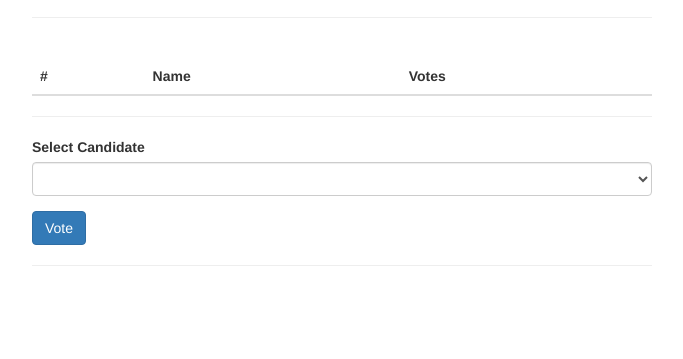
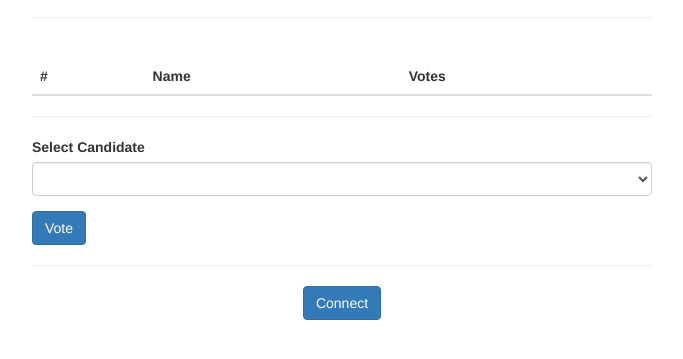
Before and after one commit to crenata/dapp-election, a website: page docs/index.html in a window 1280 px wide. Shown: the part 63-422 px from the top of the page, without its empty margins (298-981 px from the left). Drawn offline with nearby package versions, Linux system fonts and the light colour scheme.

Commit message:
Compiles assets for Github Pages

```diff
--- a/docs/index.html
+++ b/docs/index.html
@@ -39,7 +39,7 @@
                     <tbody id="candidatesResults"></tbody>
                 </table>
                 <hr/>
-                <form onSubmit="App.castVote(); return false;">
+                <form onsubmit="App.castVote(); return false;">
                     <div class="form-group">
                         <label for="candidatesSelect">Select Candidate</label>
                         <select class="form-control" id="candidatesSelect"></select>
@@ -48,6 +48,9 @@
                     <hr/>
                 </form>
                 <p id="accountAddress" class="text-center"></p>
+                <div class="text-center">
+                    <button id="connect-button" class="btn btn-primary" onclick="App.connectAccount();">Connect</button>
+                </div>
             </div>
         </div>
     </div>
--- a/docs/js/app.js
+++ b/docs/js/app.js
@@ -30,6 +30,18 @@ App = {
         });
     },
 
+    connectAccount: () => {
+        if (typeof ethereum !== "undefined") {
+            ethereum.request({method: "eth_requestAccounts"});
+        } else if (typeof web3 !== "undefined") {
+            try {
+                ethereum.enable();
+            } catch (e) {
+                console.error(e);
+            }
+        }
+    },
+
     listenForAccount: () => {
         if (typeof ethereum !== "undefined") {
             ethereum.on("accountsChanged", (accounts) => {
@@ -55,6 +67,13 @@ App = {
         let electionInstance;
         let loader = $("#loader");
         let content = $("#content");
+        let connectButton = $("#connect-button");
+
+        if (typeof App.account !== "undefined" && App.account !== null && App.account !== "" && App.account.length >= 42) {
+            connectButton.hide();
+        } else {
+            connectButton.show();
+        }
 
         loader.show();
         content.hide();
```
Also changed, not shown: src/index.html (+4 -1 lines), src/js/app.js (+19 -0 lines).
